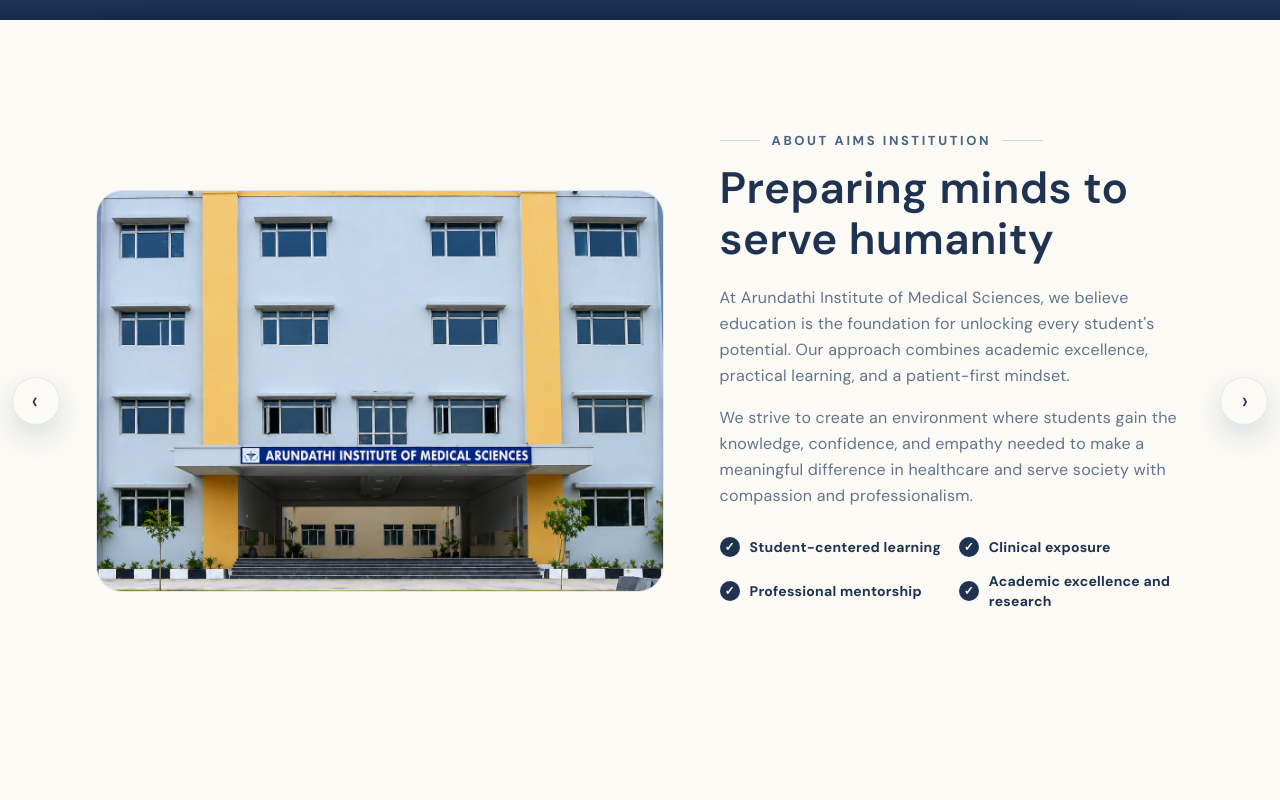
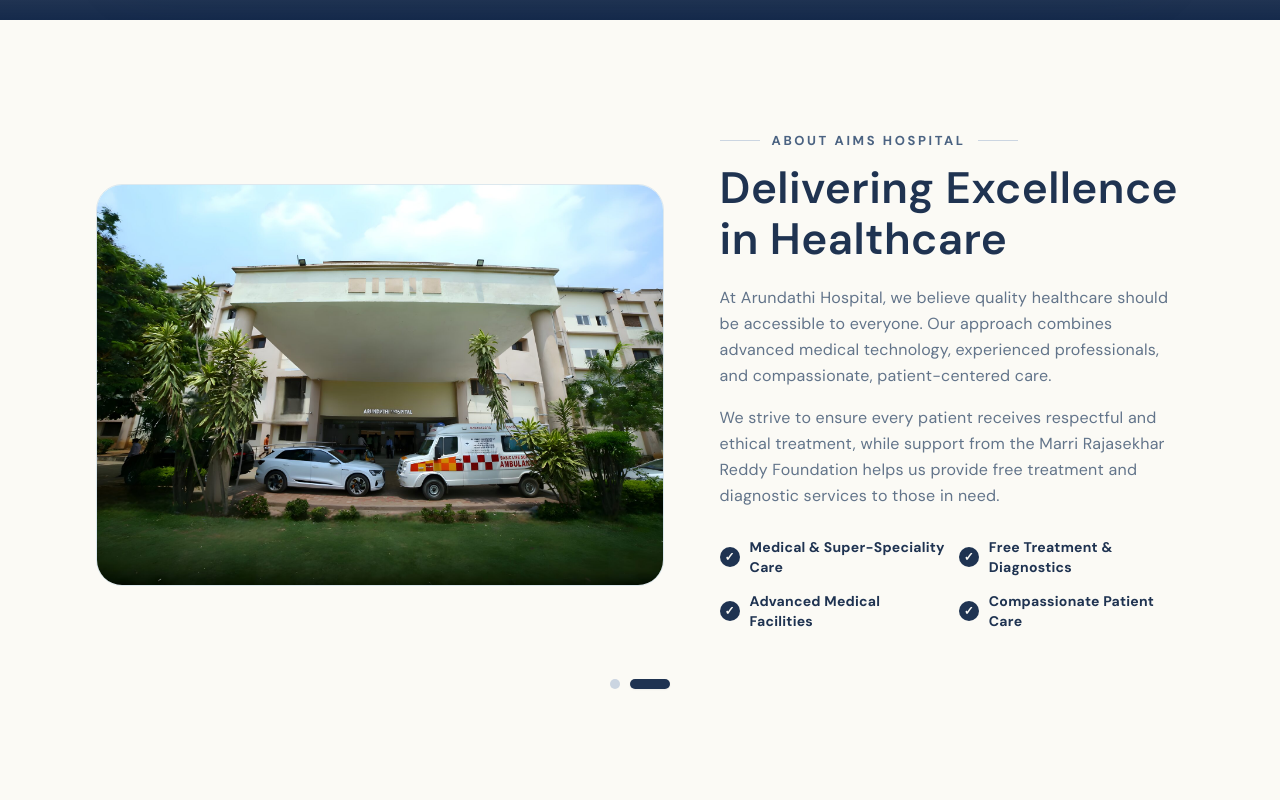
Before and after one commit to lewsishamilton/AIMS, a React (Vite) app: page / in a window 1280 px wide. Shown: the part 780-1580 px from the top of the page. Built offline with nearby package versions, Linux system fonts and the light colour scheme; grey boxes are pictures that could not be loaded; a web font is replaced by a local one.

Commit message:
added gradients and removed buttons in about section

```diff
--- a/src/sections/Home/AboutSection.tsx
+++ b/src/sections/Home/AboutSection.tsx
@@ -1,4 +1,4 @@
-import React, { useState } from "react";
+import React, { useState, useEffect, useRef } from "react";
 import aboutImg from "../../assets/about.png";
 import hospitalImg from "../../assets/aims-hospital.jpg";
 
@@ -59,6 +59,15 @@
   const [trackIndex, setTrackIndex] = useState(1);
   const [enableTransition, setEnableTransition] = useState(true);
   const [isSliding, setIsSliding] = useState(false);
+  const [isPaused, setIsPaused] = useState(false);
+
+  // Drag & Swipe states
+  const [isDragging, setIsDragging] = useState(false);
+  const [dragOffset, setDragOffset] = useState(0);
+  const startXRef = useRef(0);
+  const dragOffsetRef = useRef(0);
+  const touchStartYRef = useRef(0);
+  const isHorizontalSwipeRef = useRef<boolean | null>(null);
 
   const handleNext = () => {
     if (isSliding) return;
@@ -74,6 +83,114 @@
     setTrackIndex((prev) => prev - 1);
   };
 
+  const goToSlide = (slideIdx: number) => {
+    if (isSliding || isDragging) return;
+    const targetTrack = slideIdx === 0 ? 1 : 2;
+    if (targetTrack === trackIndex) return;
+    setIsSliding(true);
+    setEnableTransition(true);
+    setTrackIndex(targetTrack);
+  };
+
+  const finishDrag = (offset: number) => {
+    setIsDragging(false);
+    const threshold = 60; // px needed to trigger slide
+
+    if (offset < -threshold) {
+      handleNext();
+    } else if (offset > threshold) {
+      handlePrev();
+    } else {
+      setEnableTransition(true);
+      setIsSliding(false);
+    }
+    setDragOffset(0);
+    dragOffsetRef.current = 0;
+  };
+
+  // Mouse Drag handlers
+  const handleMouseDown = (e: React.MouseEvent) => {
+    if (isSliding) return;
+    setIsDragging(true);
+    startXRef.current = e.clientX;
+    dragOffsetRef.current = 0;
+    setDragOffset(0);
+  };
+
+  useEffect(() => {
+    if (!isDragging) return;
+
+    const handleWindowMouseMove = (e: MouseEvent) => {
+      const delta = e.clientX - startXRef.current;
+      dragOffsetRef.current = delta;
+      setDragOffset(delta);
+    };
+
+    const handleWindowMouseUp = () => {
+      finishDrag(dragOffsetRef.current);
+    };
+
+    window.addEventListener("mousemove", handleWindowMouseMove);
+    window.addEventListener("mouseup", handleWindowMouseUp);
+
+    return () => {
+      window.removeEventListener("mousemove", handleWindowMouseMove);
+      window.removeEventListener("mouseup", handleWindowMouseUp);
+    };
+  }, [isDragging, isSliding]);
+
+  // Touch Swipe handlers
+  const handleTouchStart = (e: React.TouchEvent) => {
+    if (isSliding) return;
+    const touch = e.touches[0];
+    startXRef.current = touch.clientX;
+    touchStartYRef.current = touch.clientY;
+    dragOffsetRef.current = 0;
+    isHorizontalSwipeRef.current = null;
+    setIsDragging(true);
+    setDragOffset(0);
+  };
+
+  const handleTouchMove = (e: React.TouchEvent) => {
+    if (!isDragging) return;
+    const touch = e.touches[0];
+    const deltaX = touch.clientX - startXRef.current;
+    const deltaY = touch.clientY - touchStartYRef.current;
+
+    if (isHorizontalSwipeRef.current === null) {
+      if (Math.abs(deltaX) > 8 || Math.abs(deltaY) > 8) {
+        isHorizontalSwipeRef.current = Math.abs(deltaX) >= Math.abs(deltaY);
+      }
+    }
+
+    if (isHorizontalSwipeRef.current) {
+      dragOffsetRef.current = deltaX;
+      setDragOffset(deltaX);
+    }
+  };
+
+  const handleTouchEnd = () => {
+    if (isHorizontalSwipeRef.current) {
+      finishDrag(dragOffsetRef.current);
+    } else {
+      setIsDragging(false);
+      setDragOffset(0);
+      dragOffsetRef.current = 0;
+    }
+    isHorizontalSwipeRef.current = null;
+  };
+
+  // Auto-slide every 3 seconds (pauses on hover or while dragging)
+  useEffect(() => {
+    if (isPaused || isDragging) return;
+
+    const interval = setInterval(() => {
+      handleNext();
+    }, 3000);
+
+    return () => clearInterval(interval);
+  }, [trackIndex, isSliding, isPaused, isDragging]);
+
   // Silently reset the edge clones without animation
   const handleTransitionEnd = () => {
     setIsSliding(false);
@@ -86,37 +203,36 @@
     }
   };
 
+  const activeDot = trackIndex === 1 || trackIndex === 3 ? 0 : 1;
+
   return (
-    <section className="relative pt-20 lg:pt-28 pb-12 lg:pb-16 bg-white overflow-hidden tracking-[0.015em]">
+    <section
+      onMouseEnter={() => setIsPaused(true)}
+      onMouseLeave={() => setIsPaused(false)}
+      className="relative pt-20 lg:pt-28 pb-12 lg:pb-16 bg-white overflow-hidden tracking-[0.015em]"
+    >
       <div className="relative z-10 w-full max-w-[1340px] mx-auto px-4 sm:px-14 lg:px-20">
-        {/* Left Arrow (Looping enabled) */}
-        <button
-          onClick={handlePrev}
-          aria-label="Previous slide"
-          className="hidden md:flex absolute left-2 lg:left-3 top-1/2 -translate-y-1/2 z-30 w-12 h-12 items-center justify-center rounded-full bg-white text-[#1f3351] border border-[#dce8ee] shadow-[0_12px_30px_rgba(8,44,76,0.14)] hover:bg-[#1f3351] hover:text-white hover:scale-105 active:scale-95 transition-all duration-200 cursor-pointer"
+        {/* Sliding & Draggable Viewport */}
+        <div
+          onMouseDown={handleMouseDown}
+          onTouchStart={handleTouchStart}
+          onTouchMove={handleTouchMove}
+          onTouchEnd={handleTouchEnd}
+          className={`overflow-hidden w-full select-none ${
+            isDragging ? "cursor-grabbing" : "cursor-grab"
+          }`}
         >
-          <span className="text-2xl leading-none -ml-0.5">‹</span>
-        </button>
-
-        {/* Right Arrow (Looping enabled) */}
-        <button
-          onClick={handleNext}
-          aria-label="Next slide"
-          className="hidden md:flex absolute right-2 lg:right-3 top-1/2 -translate-y-1/2 z-30 w-12 h-12 items-center justify-center rounded-full bg-white text-[#1f3351] border border-[#dce8ee] shadow-[0_12px_30px_rgba(8,44,76,0.14)] hover:bg-[#1f3351] hover:text-white hover:scale-105 active:scale-95 transition-all duration-200 cursor-pointer"
-        >
-          <span className="text-2xl leading-none -mr-0.5">›</span>
-        </button>
-
-        {/* Sliding Viewport */}
-        <div className="overflow-hidden w-full">
           <div
             onTransitionEnd={handleTransitionEnd}
-            className={`flex w-[400%] ${enableTransition
+            className={`flex w-[400%] ${
+              enableTransition && !isDragging
                 ? "transition-transform duration-700 ease-[cubic-bezier(0.25,1,0.5,1)]"
                 : "transition-none"
-              }`}
+            }`}
             style={{
-              transform: `translateX(-${trackIndex * 25}%)`,
+              transform: isDragging
+                ? `translateX(calc(-${trackIndex * 25}% + ${dragOffset}px))`
+                : `translateX(-${trackIndex * 25}%)`,
             }}
           >
             {TRACK_SLIDES.map((slide, idx) => (
@@ -127,11 +243,12 @@
                 <div className="grid grid-cols-1 lg:grid-cols-[1.1fr_0.9fr] gap-10 lg:gap-14 items-center">
                   {/* Image Column */}
                   <div className="relative mx-auto w-full max-w-lg lg:max-w-none">
-                    <div className="relative z-10 overflow-hidden rounded-[26px] border border-[#dce8ee] bg-white">
+                    <div className="relative z-10 overflow-hidden rounded-[26px] border border-[#dce8ee] bg-white pointer-events-none">
                       <img
                         src={slide.image}
                         alt={slide.imageAlt}
-                        className="w-full h-[240px] sm:h-[300px] lg:h-[400px] object-cover"
+                        draggable={false}
+                        className="w-full h-[240px] sm:h-[300px] lg:h-[400px] object-cover pointer-events-none select-none"
                       />
                     </div>
                   </div>
@@ -157,7 +274,7 @@
                       ))}
                     </div>
 
-                    <div className="grid grid-cols-1 sm:grid-cols-2 gap-3.5 mb-8">
+                    <div className="grid grid-cols-1 sm:grid-cols-2 gap-3.5 mb-2">
                       {slide.ticks.map((tick, tIdx) => (
                         <div key={tIdx} className="flex items-center gap-2.5">
                           <span className="flex-shrink-0 flex items-center justify-center w-5 h-5 rounded-full bg-dark text-white text-xs font-bold">
@@ -169,31 +286,30 @@
                         </div>
                       ))}
                     </div>
-
-                    {/* Indicators & Mobile Buttons */}
-                    <div className="flex items-center justify-between pt-2">
-                      <div className="flex md:hidden gap-2">
-                        <button
-                          onClick={handlePrev}
-                          aria-label="Previous slide mobile"
-                          className="w-9 h-9 flex items-center justify-center rounded-full bg-white border border-[#dce8ee] text-[#1f3351] text-lg active:scale-95"
-                        >
-                          ‹
-                        </button>
-                        <button
-                          onClick={handleNext}
-                          aria-label="Next slide mobile"
-                          className="w-9 h-9 flex items-center justify-center rounded-full bg-white border border-[#dce8ee] text-[#1f3351] text-lg active:scale-95"
-                        >
-                          ›
-                        </button>
-                      </div>
-                    </div>
                   </div>
                 </div>
               </div>
             ))}
           </div>
+        </div>
+
+        {/* Animated Slider Movement Dots Indicator */}
+        <div className="flex items-center justify-center gap-2.5 mt-8 sm:mt-10">
+          {ORIGINAL_SLIDES.map((slide, i) => {
+            const isActive = activeDot === i;
+            return (
+              <button
+                key={slide.kicker}
+                onClick={() => goToSlide(i)}
+                aria-label={`Go to ${slide.kicker}`}
+                className={`h-2.5 rounded-full transition-all duration-500 cursor-pointer ${
+                  isActive
+                    ? "w-8 sm:w-10 bg-[#1f3351] shadow-xs"
+                    : "w-2.5 bg-[#cbd5e1] hover:bg-[#94a3b8]"
+                }`}
+              />
+            );
+          })}
         </div>
       </div>
     </section>
--- a/src/sections/Home/Hero-stats.tsx
+++ b/src/sections/Home/Hero-stats.tsx
@@ -6,9 +6,9 @@
 }
 
 const STATS_DATA: StatItem[] = [
-  { value: 100, label: "doctors" },
-  { value: 350, label: "beds" },
-  { value: 850, label: "operations" },
+  { value: 150, label: "doctors" },
+  { value: 450, label: "beds" },
+  { value: 8500, label: "operations" },
   { value: 3500, label: "library books" },
   { value: 25, label: "acre campus" },
 ];
```
